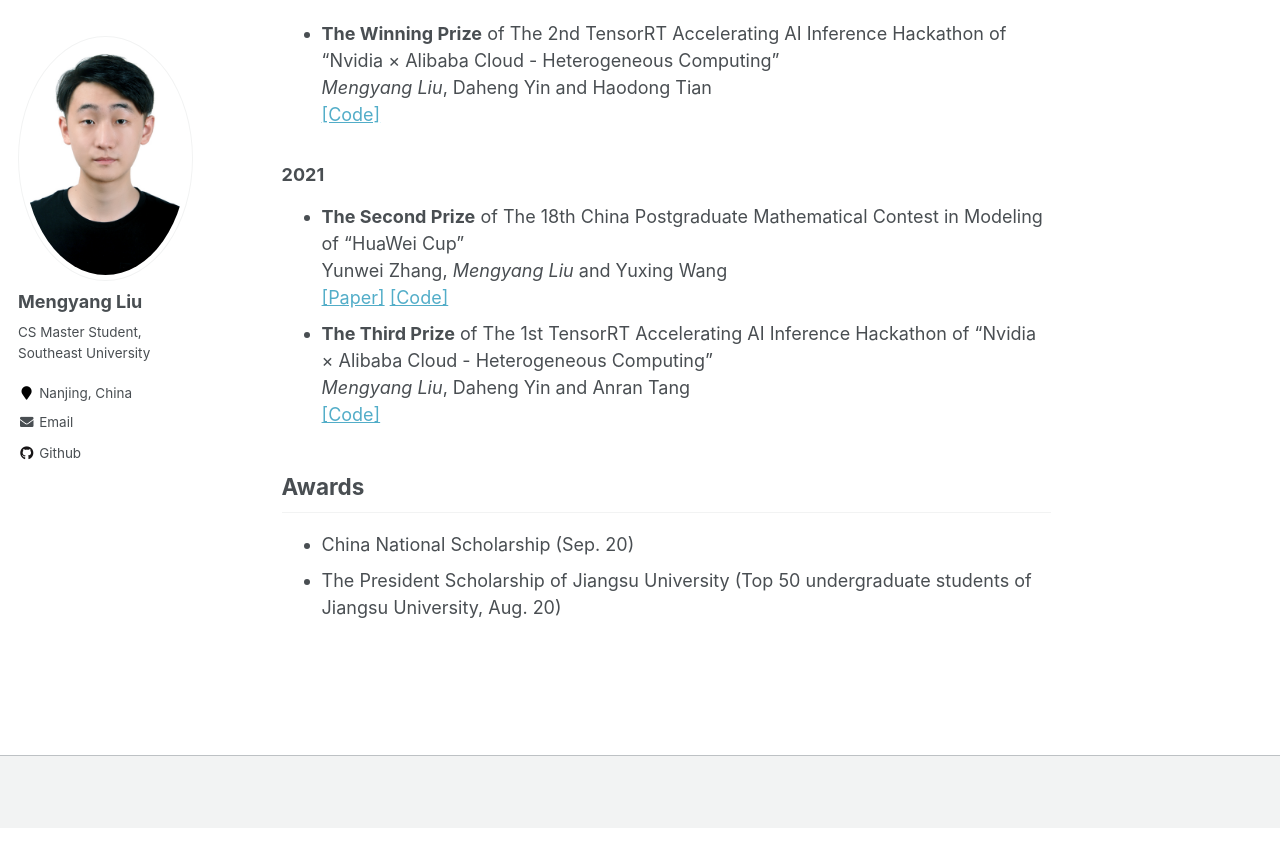
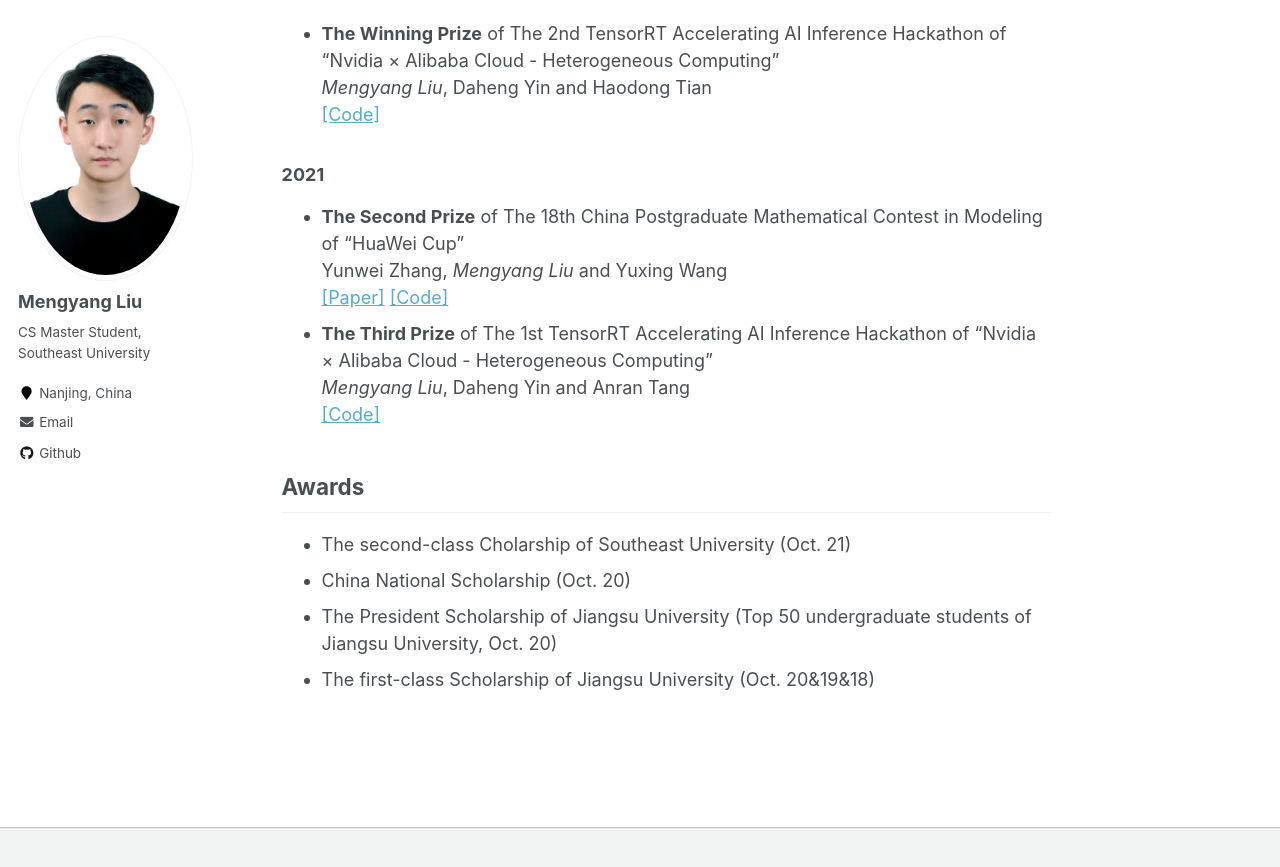
Before and after one commit to liu-mengyang/liu-mengyang.github.io, a Jekyll site: the page built from _pages/about.md, in a window 1280 px wide and 900 px high, scrolled down 1006 px. Shown: the top 867 px of the window. Built offline with Jekyll 4.4.1, drawn with Linux system fonts in a browser that asks for light colours; before the commit the page ends 1834 px from its top, so only the background shows below that.

Commit message:
Update awards

```diff
--- a/_pages/about.md
+++ b/_pages/about.md
@@ -48,5 +48,7 @@ CBD is an international conference organized by my supervisor and the lab. I pub
 
 ## Awards
 
-- China National Scholarship (Sep. 20)
-- The President Scholarship of Jiangsu University   (Top 50 undergraduate students of Jiangsu University, Aug. 20)
+- The second-class Cholarship of Southeast University (Oct. 21)
+- China National Scholarship (Oct. 20)
+- The President Scholarship of Jiangsu University (Top 50 undergraduate students of Jiangsu University, Oct. 20)
+- The first-class Scholarship of Jiangsu University (Oct. 20&19&18)
```
